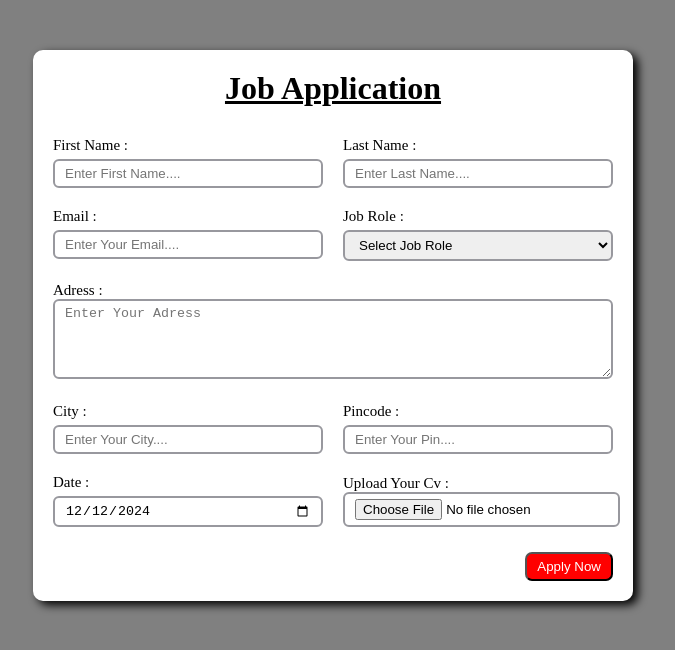
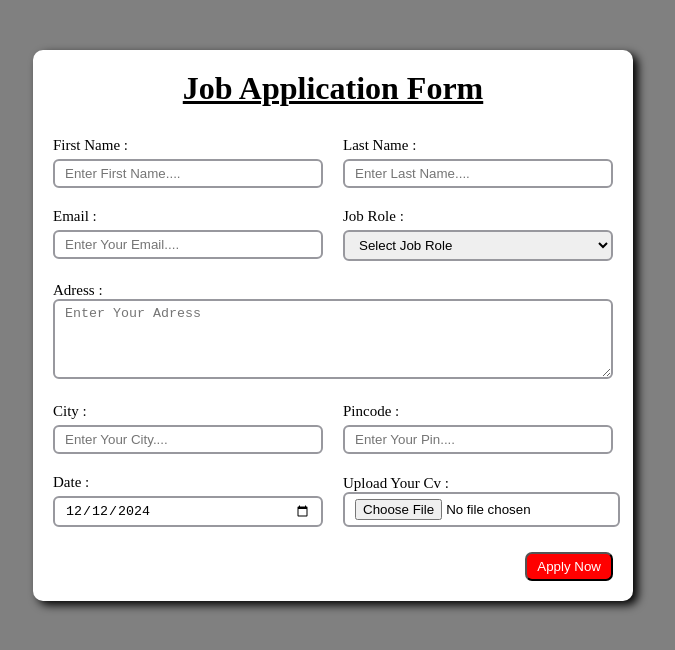
Before and after one commit to Sougata2006/Job-Application-Form, a plain HTML site: page index.html in a window 1280 px wide. Shown: the whole page, without its empty margins (307-982 px from the left). Drawn offline with Linux system fonts and the light colour scheme.

Commit message:
Update index.html

```diff
--- a/index.html
+++ b/index.html
@@ -11,7 +11,7 @@
     <div class="container">
 
         <div class="applybox">
-            <h1>Job Application</h1>
+            <h1>Job Application Form</h1>
             <form action="">
 
                 <div class="form_container">
```
